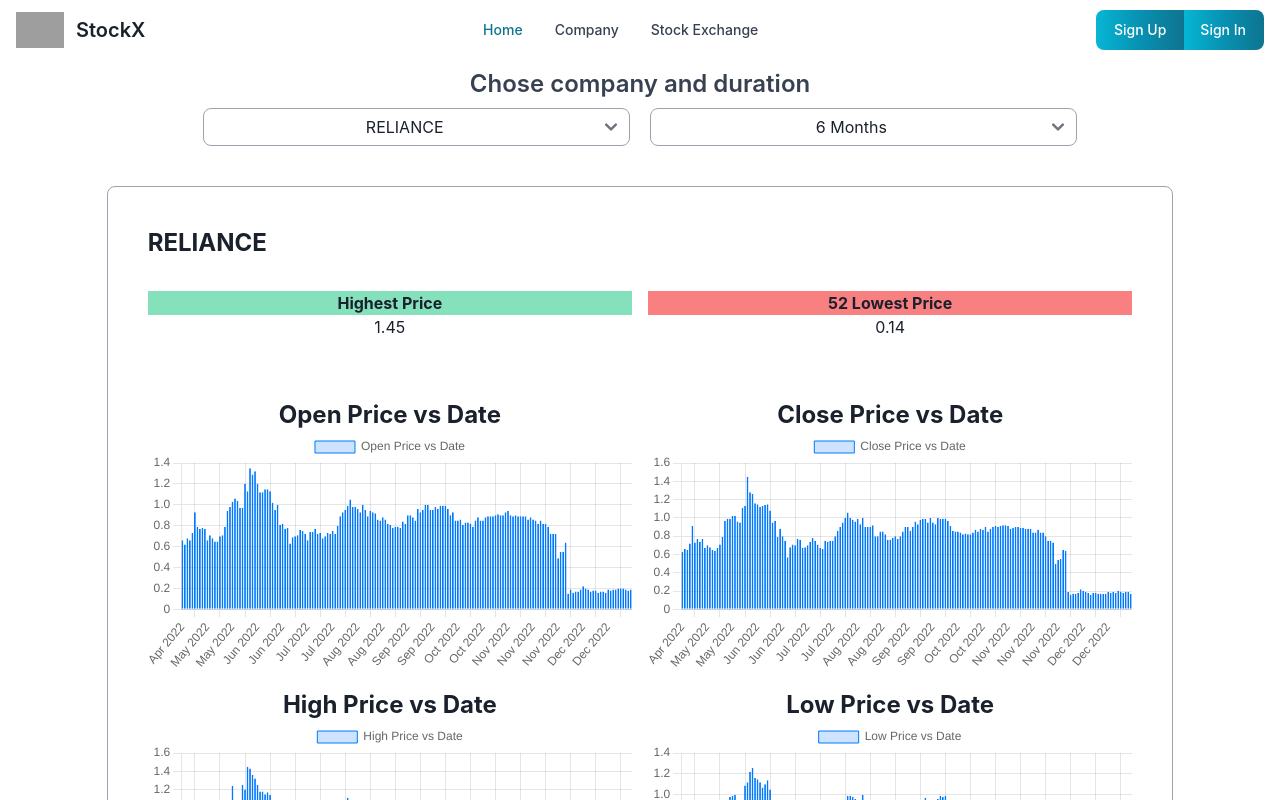
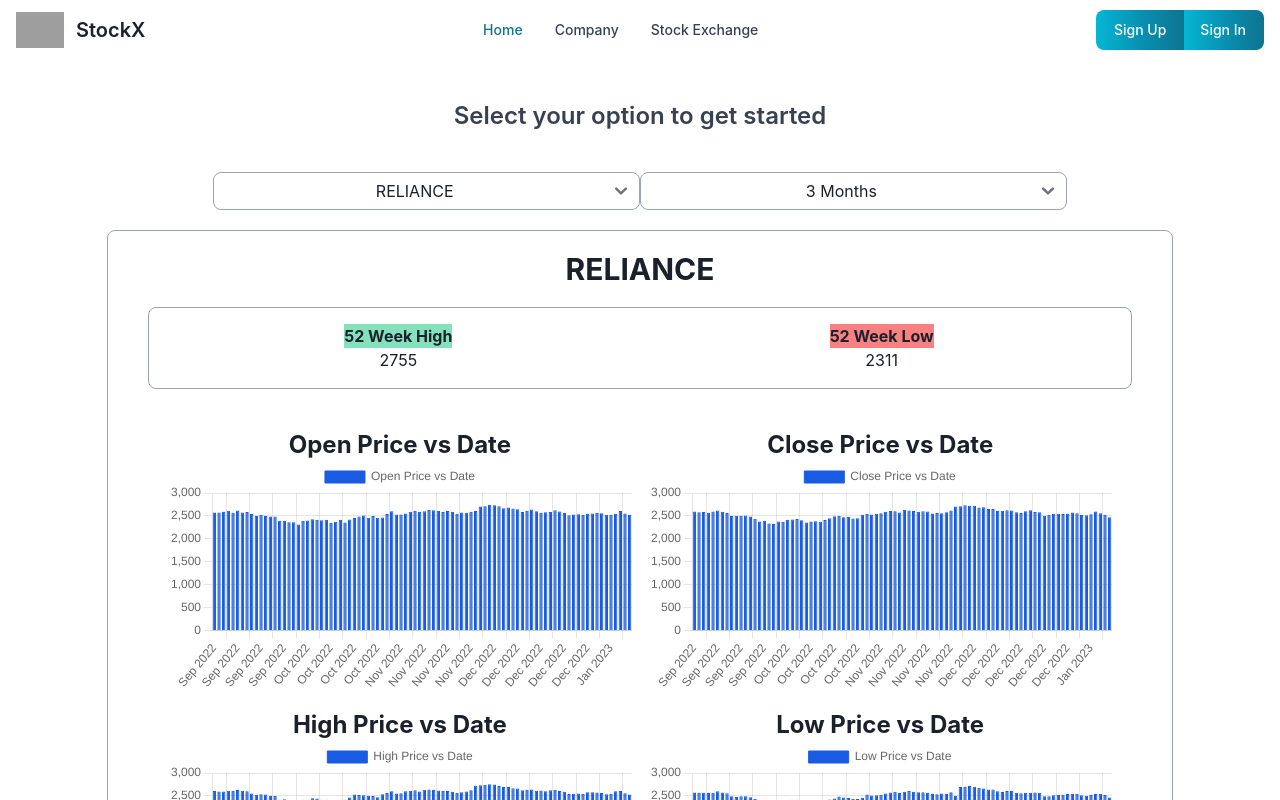
Before and after one commit to adarshanand67/StockX, a React (Vite) app in the folder frontend/: page /company in a window 1280 px wide. Shown: the top 800 px of the page. Built offline with nearby package versions, Linux system fonts and the light colour scheme; grey boxes are pictures that could not be loaded.

Commit message:
Display UI Improvements
This reverts commit ea1a8f8c6f014856cf9ab14c8bb112da45006294.

```diff
--- a/frontend/src/App.jsx
+++ b/frontend/src/App.jsx
@@ -14,33 +14,19 @@ import { stockExchangeOption } from "./components/stockExchangeOption";
 import Feed from "./container/Feed";
 import Footers from "./container/Footers";
 import NavigationBar from "./container/Nav";
-import { CheckDuration } from "./utils/CheckDuration";
-import { companies, stockExchange } from "./utils/companies";
+import { companies } from "./utils/companies";
 
 function App() {
   const [data, setData] = useState([]);
   const [loading, setLoading] = useState(true);
-  const [selectedCompany, setSelectedCompany] = useState(companies[0]);
-  const [selectedExchange, setSelectedExchange] = useState(stockExchange[0]);
-
-  // console.log(selectedCompany, selectedExchange);
-  const [duration, setDuration] = useState("6M");
+  let [selectedCompany, setSelectedCompany] = useState(companies[0]);
+  const [duration, setDuration] = useState("3M");
   const toast = useToast();
 
-  const handleChangeCompany = (e) => {
+  const handleChange = (e) => {
     setSelectedCompany(e.target.value);
     toast({
       title: `Selected Company: ${e.target.value}`,
-      status: "info",
-      duration: 2000,
-      isClosable: true,
-    });
-  };
-
-  const handleChangeExchange = (e) => {
-    setSelectedExchange(e.target.value);
-    toast({
-      title: `Selected Exchange: ${e.target.value}`,
       status: "info",
       duration: 2000,
       isClosable: true,
@@ -53,34 +39,42 @@ function App() {
     const response = await fetch(URL);
     const data = await response.json();
 
-    CheckDuration(duration, data);
+    if (duration == "1D" && data.length > 1) {
+      // only the last day
+      data.splice(0, data.length - 1);
+    } else if (duration == "1W" && data.length > 6) {
+      // only the last 7 days
+      data.splice(0, data.length - 6);
+    } else if (duration == "1M" && data.length > 30) {
+      // only the last 30 days
+      data.splice(0, data.length - 30);
+    } else if (duration == "3M" && data.length > 90) {
+      // only the last 90 days
+      data.splice(0, data.length - 90);
+    } else if (duration == "6M" && data.length > 180) {
+      // only the last 180 days
+      data.splice(0, data.length - 180);
+    } else if (duration == "1Y" && data.length > 365) {
+      // only the last 365 days
+      data.splice(0, data.length - 365);
+    } else if (duration == "2Y" && data.length > 730) {
+      // only the last 730 days
+      data.splice(0, data.length - 730);
+    } else if (duration == "5Y" && data.length > 1825) {
+      // only the last 1825 days
+      data.splice(0, data.length - 1825);
+    }
 
     setData(data);
     setLoading(false);
   };
-  // console.log("selectedCompany: ", selectedCompany, "duration: ", duration);
-
-  const fetchExchangeData = async (exchange, duration) => {
-    // TODO - Fetch Data from API
-    const URL = `src/data/json/${exchange}.json`;
-    const response = await fetch(URL);
-    const data = await response.json();
-
-    CheckDuration(duration, data);
-
-    setData(data);
-    setLoading(false);
-  };
+  console.log("selectedCompany: ", selectedCompany, "duration: ", duration);
 
   useEffect(() => {
     fetchCompanyData(selectedCompany, duration); //fetch data from whenever company changes
   }, [selectedCompany, duration]);
 
-  useEffect(() => {
-    fetchExchangeData(selectedExchange, duration); //fetch data from whenever exchange changes
-  }, [selectedExchange, duration]);
-
-  // console.log(data);
+  console.log(data);
 
   return (
     <>
@@ -88,10 +82,10 @@ function App() {
       {/* Set routes to /signup */}
       <div className="">
         <h1
-          className="text-2xl text-gray-700 m-2 font-semibold"
+          className="text-2xl text-gray-700 m-10 font-semibold"
           style={{ textAlign: "center" }}
         >
-          Chose company and duration
+          Select your option to get started
         </h1>
       </div>
 
@@ -109,7 +103,7 @@ function App() {
                 {/* <Dropdown companies={companies} /> */}
                 {companyOption(
                   selectedCompany,
-                  handleChangeCompany,
+                  handleChange,
                   duration,
                   setDuration
                 )}
@@ -123,12 +117,12 @@ function App() {
               <>
                 {/* <Dropdown companies={stockExchange} /> */}
                 {stockExchangeOption(
-                  selectedExchange,
-                  handleChangeExchange,
+                  selectedCompany,
+                  handleChange,
                   duration,
                   setDuration
                 )}
-                <DisplayCharts data={data} company={selectedExchange} />
+                <DisplayCharts data={data} company={selectedCompany} />
               </>
             }
           />
--- a/frontend/src/components/DisplayCharts.jsx
+++ b/frontend/src/components/DisplayCharts.jsx
@@ -22,7 +22,6 @@ const dateFormater = (date) => {
 };
 
 const DisplayCharts = ({ data, company }) => {
-  console.log(data, company);
   const dateLabels = data.map((item) => dateFormater(item.Date));
   console.log(dateLabels);
   const openPrices = data.map((item) => item.Open);
@@ -32,8 +31,8 @@ const DisplayCharts = ({ data, company }) => {
   const volume = data.map((item) => item.Volume);
   const adjClose = data.map((item) => item["Adj Close"]);
 
-  const WeekHigh52 = Math.max(...highPrices);
-  const WeekLow52 = Math.min(...lowPrices);
+  const WeekHigh52 = Math.max(...highPrices).toString();
+  const WeekLow52 = Math.min(...lowPrices).toString();
   console.log(WeekHigh52, WeekLow52);
 
   const Open_vs_Date = {
@@ -42,8 +41,8 @@ const DisplayCharts = ({ data, company }) => {
       {
         label: "Open Price vs Date",
         data: openPrices,
-        backgroundColor: "#CCE4FF",
-        borderColor: "#0078FF",
+        backgroundColor: "#1A5BE3",
+        borderColor: "#1A5BE3",
         borderWidth: 1,
       },
     ],
@@ -55,8 +54,8 @@ const DisplayCharts = ({ data, company }) => {
       {
         label: "Close Price vs Date",
         data: closePrices,
-        backgroundColor: "#CCE4FF",
-        borderColor: "#0078FF",
+        backgroundColor: "#1A5BE3",
+        borderColor: "#1A5BE3",
         borderWidth: 1,
       },
     ],
@@ -68,8 +67,8 @@ const DisplayCharts = ({ data, company }) => {
       {
         label: "High Price vs Date",
         data: highPrices,
-        backgroundColor: "#CCE4FF",
-        borderColor: "#0078FF",
+        backgroundColor: "#1A5BE3",
+        borderColor: "#1A5BE3",
         borderWidth: 1,
       },
     ],
@@ -81,8 +80,8 @@ const DisplayCharts = ({ data, company }) => {
       {
         label: "Low Price vs Date",
         data: lowPrices,
-        backgroundColor: "#CCE4FF",
-        borderColor: "#0078FF",
+        backgroundColor: "#1A5BE3",
+        borderColor: "#1A5BE3",
         borderWidth: 1,
       },
     ],
@@ -94,8 +93,8 @@ const DisplayCharts = ({ data, company }) => {
       {
         label: "Volume vs Date",
         data: volume,
-        backgroundColor: "#CCE4FF",
-        borderColor: "#0078FF",
+        backgroundColor: "#1A5BE3",
+        borderColor: "#1A5BE3",
         borderWidth: 1,
       },
     ],
@@ -107,8 +106,8 @@ const DisplayCharts = ({ data, company }) => {
       {
         label: "Adj Close vs Date",
         data: adjClose,
-        backgroundColor: "#CCE4FF",
-        borderColor: "#0078FF",
+        backgroundColor: "#1A5BE3",
+        borderColor: "#1A5BE3",
         borderWidth: 1,
       },
     ],
@@ -116,21 +115,19 @@ const DisplayCharts = ({ data, company }) => {
 
   return (
     <>
-      <div className="w-5/6 m-auto border border-gray-400 rounded-lg mt-10">
-        <div className="grid grid-rows-2 grid-cols-2 gap-4 m-5 p-5">
-          {/* Company name */}
-          <h1 className="text-2xl font-bold">{company}</h1>
-          <div></div>
-          <div className="flex text-center flex-col ">
-            <h1 className=" font-bold bg-green-300">Highest Price</h1>
+      <div className="w-5/6 mt-5 m-auto p-5 border border-gray-400 rounded-lg">
+        {/* Company Name */}
+        <h1 className="text-3xl font-bold text-center">{company}</h1>
+        <div className="grid grid-rows-1 grid-cols-2 gap-4 m-5 p-4 border border-gray-400 rounded-lg">
+          <div className="flex flex-col items-center justify-center">
+            <h1 className=" font-bold bg-green-300">52 Week High</h1>
             <h1 className=" ">{WeekHigh52}</h1>
           </div>
-          <div className="flex text-center flex-col">
-            <h1 className=" font-bold bg-red-400">52 Lowest Price</h1>
+          <div className="flex flex-col items-center justify-center">
+            <h1 className=" font-bold bg-red-400">52 Week Low</h1>
             <h1 className=" ">{WeekLow52}</h1>
           </div>
         </div>
-        {/* Charts */}
         <div className="grid grid-rows-2 grid-cols-2 gap-4 m-5 p-5">
           <div className="flex flex-col items-center justify-center">
             <h1 className="text-2xl font-bold">Open Price vs Date</h1>
@@ -157,8 +154,8 @@ const DisplayCharts = ({ data, company }) => {
             <Bar data={AdjClose_vs_Date} options={options} />
           </div>
         </div>
+        {/* Create a 3X2 grid */}
       </div>
-      {/* Create a 3X2 grid */}
     </>
   );
 };
--- a/frontend/src/components/companyOption.jsx
+++ b/frontend/src/components/companyOption.jsx
@@ -7,7 +7,7 @@ export function companyOption(
   setDuration
 ) {
   return (
-    <div className="flex justify-center gap-5">
+    <div className="flex justify-center">
       <div className="w-1/3">
         <select
           className="block appearance-none text-center w-full bg-white border border-gray-400 hover:border-gray-500 px-4 py-2 pr-8 rounded-lg leading-tight focus:outline-none focus:shadow-outline-blue focus:border-blue-300"
--- a/frontend/src/components/stockExchangeOption.jsx
+++ b/frontend/src/components/stockExchangeOption.jsx
@@ -7,7 +7,7 @@ export function stockExchangeOption(
   setDuration
 ) {
   return (
-    <div className="flex justify-center gap-5">
+    <div className="flex justify-center">
       <div className="w-1/3">
         <select
           className="appearance-none text-center w-full bg-white border border-gray-400 hover:border-gray-500 px-4 py-2 pr-8 rounded-lg leading-tight focus:outline-none focus:shadow-outline-blue focus:border-blue-300"
--- a/frontend/src/utils/CheckDuration.js
+++ /dev/null
@@ -1,27 +0,0 @@
-export function CheckDuration(duration, data) {
-  if (duration == "1D" && data.length > 1) {
-    // only the last day
-    data.splice(0, data.length - 1);
-  } else if (duration == "1W" && data.length > 6) {
-    // only the last 7 days
-    data.splice(0, data.length - 6);
-  } else if (duration == "1M" && data.length > 30) {
-    // only the last 30 days
-    data.splice(0, data.length - 30);
-  } else if (duration == "3M" && data.length > 90) {
-    // only the last 90 days
-    data.splice(0, data.length - 90);
-  } else if (duration == "6M" && data.length > 180) {
-    // only the last 180 days
-    data.splice(0, data.length - 180);
-  } else if (duration == "1Y" && data.length > 365) {
-    // only the last 365 days
-    data.splice(0, data.length - 365);
-  } else if (duration == "2Y" && data.length > 730) {
-    // only the last 730 days
-    data.splice(0, data.length - 730);
-  } else if (duration == "5Y" && data.length > 1825) {
-    // only the last 1825 days
-    data.splice(0, data.length - 1825);
-  }
-}
```
